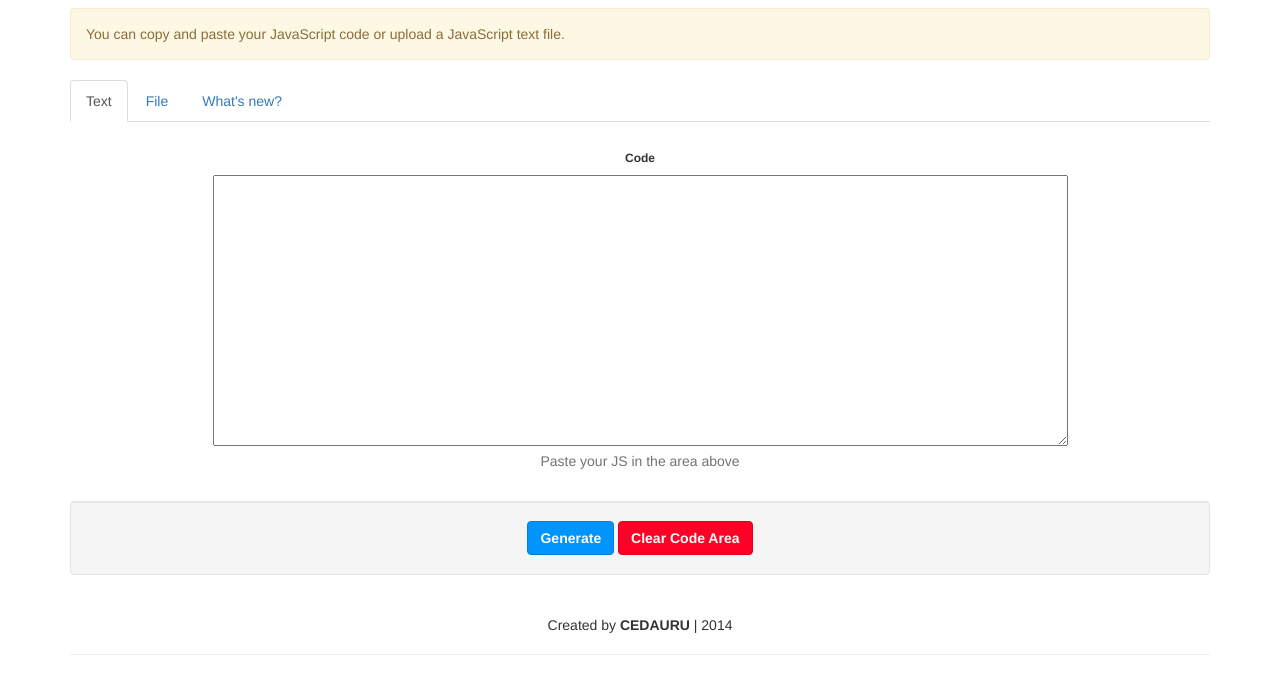
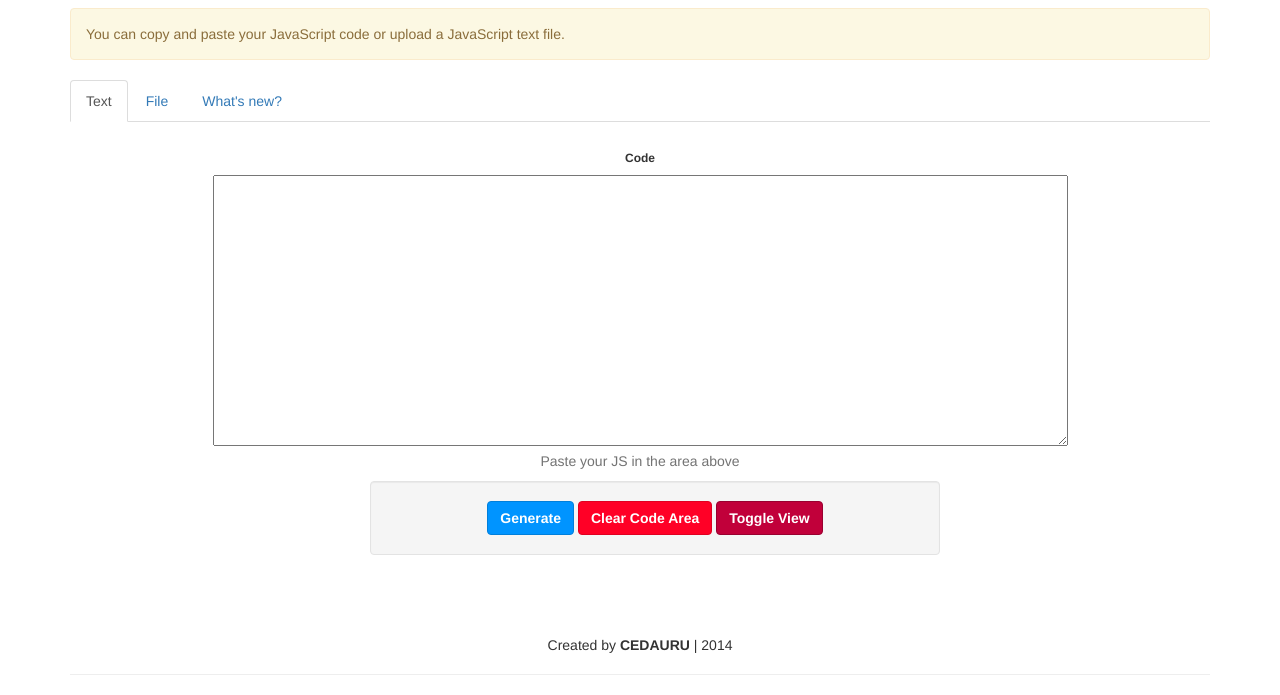
Before and after one commit to EDAURU/doc-4-js, a website: page public/index.html in a window 1280 px wide. Shown: the part 212-907 px from the top of the page. Drawn offline with nearby package versions, Linux system fonts and the light colour scheme.

Commit message:
Added a "Toggle View" button and made the "Clear Code Area" button functional. I will separate HTML from JavaScript event binding in the future.

```diff
--- a/public/Responses.js
+++ b/public/Responses.js
@@ -32,7 +32,7 @@ function hideTab(tab) {
 
 function showOutputDialog() {
 	"use strict";
-	document.getElementById('outputcontent').showModal();
+	document.getElementById('outputContent').showModal();
 }
 
 function highlightFormattedCode() {
@@ -92,6 +92,13 @@ function updateFormattedCode() {
 	formattedCode.innerHTML = rawCode.value;
 }
 
+function clearCodeArea() {
+	"use strict";
+	var rawCode;
+	rawCode = document.getElementById('rawCode');
+	rawCode.value = '';
+}
+
 /*
 	Documentation Forms Methods
 */
@@ -137,6 +144,27 @@ function showFootDocForm() {
     hideForm('variableDocForm');
 }
 
+function toggleView() {
+	"use strict";
+	var rawCode, formattedCode, scrollValue;
+	rawCode = document.getElementById('rawCode');
+	formattedCode = document.getElementById('formattedCode');
+
+	if (rawCode.className === 'hidden') {
+		scrollValue = formattedCode.scrollTop;
+		setClassName('formattedCodeWrapper', 'hidden');
+		setClassName('rawCode', 'undefined');
+		rawCode.scrollTop = scrollValue;
+	} else {
+		scrollValue = rawCode.scrollTop;
+		setClassName('rawCode', 'hidden');
+		setClassName('formattedCodeWrapper', 'scrollable');
+		formattedCode.scrollTop = scrollValue;
+		updateFormattedCode();
+		highlightFormattedCode();
+	}
+}
+
 /*
 	Event Methods
 */
@@ -150,23 +178,7 @@ window.onkeydown = function (event) {
 
 
 	if (commandKeyCodeSum === 243) {
-		var rawCode, formattedCode, scrollValue;
-		rawCode = document.getElementById('rawCode');
-		formattedCode = document.getElementById('formattedCode');
-
-		if (rawCode.className === 'hidden') {
-			scrollValue = formattedCode.scrollTop;
-			setClassName('formattedCodeWrapper', 'hidden');
-			setClassName('rawCode', 'undefined');
-			rawCode.scrollTop = scrollValue;
-		} else {
-			scrollValue = rawCode.scrollTop;
-			setClassName('rawCode', 'hidden');
-			setClassName('formattedCodeWrapper', 'scrollable');
-			formattedCode.scrollTop = scrollValue;
-			updateFormattedCode();
-			highlightFormattedCode();
-		}
+		toggleView();
 	}
 	lastKeyPressed = event.keyCode;
 };
--- a/public/customstyle.css
+++ b/public/customstyle.css
@@ -53,6 +53,12 @@ h3 {
 	color: white;
 }
 
+#toggleButton {
+	background-color: #C1003A;
+	border-color: #990030;
+	color: white;
+}
+
 #navigator {
 	cursor: pointer;
 }
@@ -105,3 +111,10 @@ h3 {
 .select-wrapper {
     text-align: center;
 }
+
+.well {
+	margin-left: auto;
+	margin-right: auto;
+	display: block;
+	width: 50%;
+}
--- a/public/index.html
+++ b/public/index.html
@@ -66,6 +66,14 @@
 
 				<span class="help-block">Paste your JS in the area above</span>
 				<!--</div>-->
+				<!-- Documentation generation options are shown below -->
+				<div class="container">
+					<div class="well">
+						<button id="generateButton" onclick="showOutputDialog();" class="btn btn-primary btn-large"><strong>Generate</strong></button>
+						<button id="clearButton" class="btn btn-primary btn-large" onclick="clearCodeArea();"><strong>Clear Code Area</strong></button>
+						<button id="toggleButton" onclick="toggleView();" class="btn btn-primary btn-large"><strong>Toggle View</strong></button>
+					</div>
+				</div>
 			</div>
 
 			<div class="control-group tab-pane" id="fileInput">
@@ -76,13 +84,6 @@
 			</div>
 
 			<br>
-
-			<!-- Documentation generation options are shown below -->
-			<div class="well">
-				<button id="generateButton" onclick="showOutputDialog();" class="btn btn-primary btn-large"><strong>Generate</strong></button>
-				<button id="clearButton" class="btn btn-primary btn-large"><strong>Clear Code Area</strong></button>
-			</div>
-
 		</div>
 
 
```
